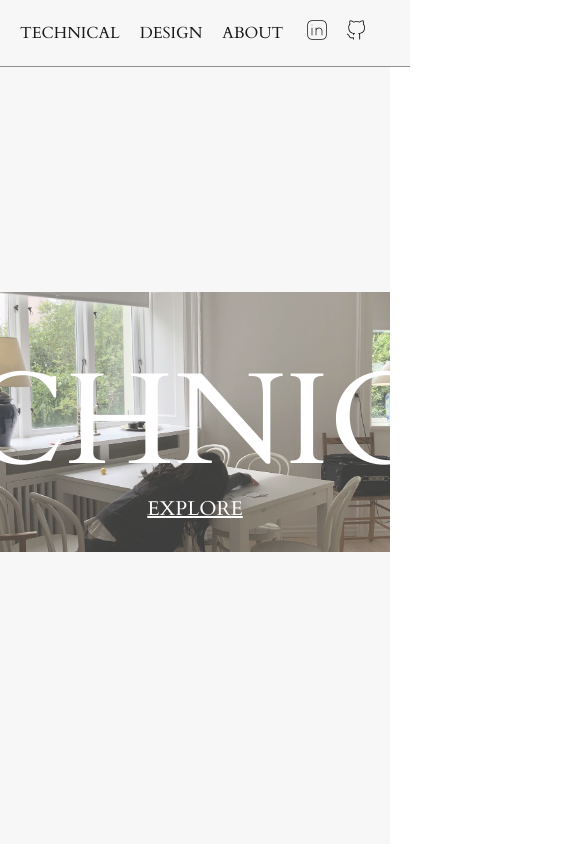
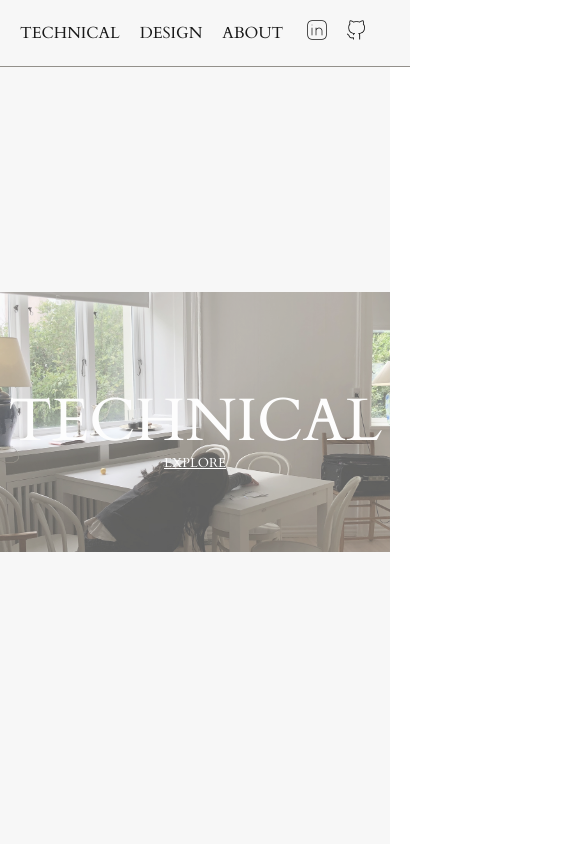
Before and after one commit to michelleyeoh/michelleyeoh.github.io, a React (Create React App) app: page /#/ in a window 390 px wide. Shown: the top 844 px of the page, 585 px wide, since content can reach past the window. Built offline with nearby package versions, Linux system fonts and the light colour scheme.

Commit message:
new landing ui

```diff
--- a/src/components/header.js
+++ b/src/components/header.js
@@ -1,4 +1,4 @@
-import { useState } from "react"
+// import { useState } from "react"
 import { Link } from "react-router-dom"
 import github_icon from '../images/github_icon.png'
 import linkedin_icon from '../images/linkedin_icon.png'
--- a/src/components/landing.js
+++ b/src/components/landing.js
@@ -1,21 +1,45 @@
 import React from 'react';
-import Typewriter from '../Typewriter';
+// import Typewriter from '../Typewriter';
 import '../styles/landing.css';
-import downButton from '../images/downButton.png'
+// import downButton from '../images/downButton.png'
+import { useEffect, useState } from 'react';
 import landing_technical from '../images/landing_technical.png'
+import landing_design from '../images/landing_design.png'
 
 export function Landing() {
+    const items = [
+        { title: 'TECHNICAL', link: '#technical' ,img: landing_technical},
+        { title: 'DESIGN', link: '#design', img: landing_design },
+      ];
+
+      const [currentIndex, setCurrentIndex] = useState(0);
+      const [fadeClass, setFadeClass] = useState('fade-in');
+
+      useEffect(() => {
+          const interval = setInterval(() => {
+              setFadeClass('fade-out');
+              setTimeout(() => {
+                  setCurrentIndex((prevIndex) => (prevIndex + 1) % items.length);
+                  setFadeClass('fade-in');
+              }, 1000); // Duration of fade-out effect
+          }, 6000); // Interval between transitions, should be longer than the fade duration
+
+          return () => clearInterval(interval);
+      }, [items.length]);
+
+      const currentItem = items[currentIndex];
+
     return (
-        <div className="landing2">
-            <div className='landing2_text'>
-                <h1 style={{color:'white', fontSize:'130px'}}>TECHNICAL</h1>
-
-                <a href="#technical" style={{fontSize:'20px'}}>EXPLORE</a>
+        <div className="landing-container">
+            <div className={`landing2 ${fadeClass}`}>
+                <div className="landing2_text">
+                    <h1>{currentItem.title}</h1>
+                    <a href={currentItem.link}>EXPLORE</a>
+                </div>
+                <img src={currentItem.img} alt="landing_img" />
             </div>
-            <img src={landing_technical} alt="landing technical"/>
         </div>
-
-    )
+    );
     // const textArray = [
     //     { text: "Hello! 👋", style: { color: '#827057' } },
     //     { text: "I'm Michelle Yeoh.", style: { color: 'black' } },
--- a/src/styles/about.css
+++ b/src/styles/about.css
@@ -1,7 +1,7 @@
 .about{
     display:flex;
     justify-content: center;
-    padding-top: 80px;
+    padding-top: 90px;
 }
 
 .box{
--- a/src/styles/landing.css
+++ b/src/styles/landing.css
@@ -1,23 +1,68 @@
-.landing2 {
+.landing-container {
+    position: relative;
+    height: 100vh;
+    width: 100%;
+    overflow: hidden;
     display: flex;
     justify-content: center;
     align-items: center;
-    height: 100vh;
+}
+
+.landing2 {
+    position: absolute;
+    /* z-index: 1; */
+    top: 0;
+    left: 0;
     width: 100%;
+    height: 100%;
+    display: flex;
+    justify-content: center;
+    align-items: center;
     text-align: center;
-    overflow: hidden;
+    opacity: 0;
+    transition: opacity 1s ease-in-out, visibility 1s ease-in-out;
     img {
         width:100vw;
-
         height:auto;
     }
-    /* @media screen and (min-height:768px){
-        img{
-            width:80vw;
-            height:auto;
+    h1 {
+        color: white;
+        font-size: 130px;
+        @media screen and (max-width:768px){
+            font-size: 60px;
         }
-    } */
+        @media screen and (max-width:375px){
+            font-size: 50px;
+        }
+    }
+    a {
+        font-size: 20px;
+        @media screen and (max-width:768px){
+            font-size: 13px;
+        }
+        @media screen and (max-width:375px){
+            font-size: 10px;
+        }
+    }
 }
+.landing2_text {
+    position: absolute;
+    opacity: 1;
+    line-height: 0;
+
+}
+  .landing2.fade-out {
+    opacity: 0;
+    /* z-index: 1; */
+    visibility: hidden;
+  }
+
+  .landing2.fade-in {
+    opacity: 1;
+    visibility: visible;
+    /* z-index: 2; */
+  }
+
 a{
     margin: 10px;
     text-decoration: none;
@@ -27,11 +72,7 @@ a{
 a:hover {
     color: #313F63;
 }
-.landing2_text {
-    position: absolute;
-    opacity: 1;
-    line-height: 0;
-}
+
 .landing{
     @media screen and (max-height:768px){
         img{
--- a/src/styles/technical.css
+++ b/src/styles/technical.css
@@ -2,13 +2,13 @@
     display: flex;
     flex-direction: column;
     align-items: center;
-    padding-top: 30px;
+    padding-top: 40px;
 }
 .design{
     display: flex;
     flex-direction: column;
     align-items: center;
-    padding-top: 30px;
+    padding-top: 40px;
 }
 .cardGroup{
     display:flex;
```
Also changed, not shown: src/images/landing_design.png (added).
